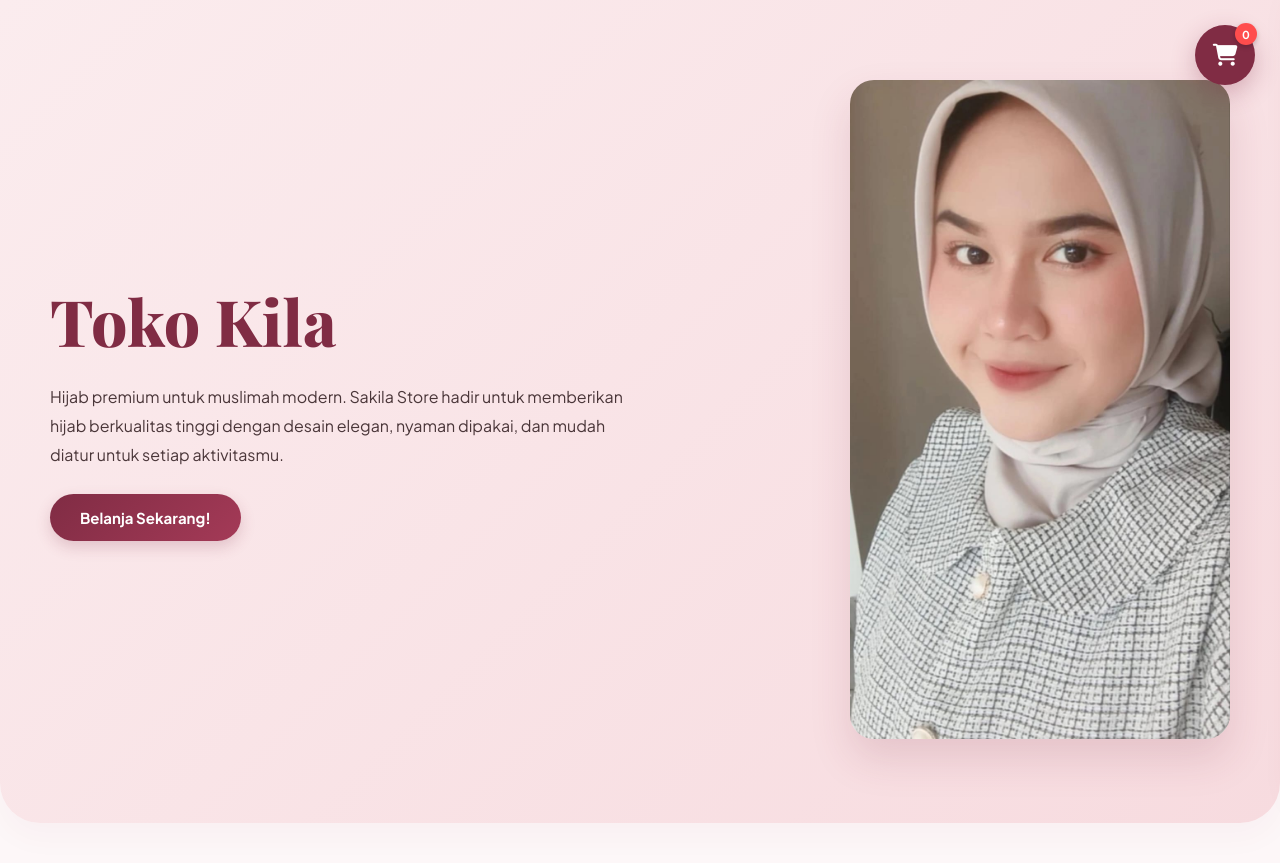
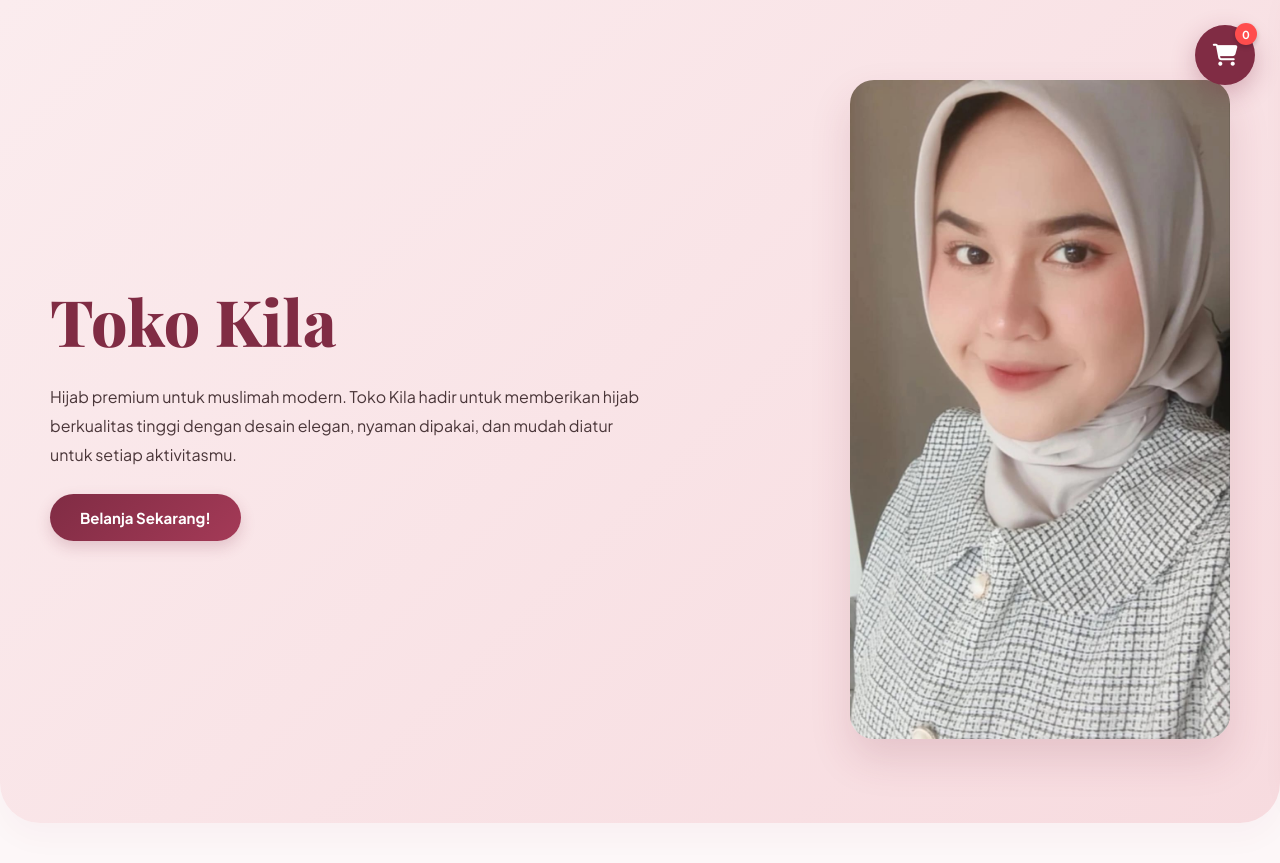
Before and after one commit to afiii-00/ecommerce-tokohijab, a PHP site: page /index.php in a window 1280 px wide. Shown: the top 863 px of the page. Run offline with PHP 8.4, Linux system fonts and the light colour scheme; data comes from the database, SQL or seed files in the repository; some web fonts are replaced.

```diff
--- a/index.php
+++ b/index.php
@@ -37,7 +37,7 @@ $cart_toggle_url = $is_open ? 'index.php' : 'index.php?open_cart=1';
 <head>
   <meta charset="UTF-8">
   <meta name="viewport" content="width=device-width, initial-scale=1.0">
-  <title>Sakila Store</title>
+  <title>Toko Kila</title>
   <link rel="preconnect" href="https://fonts.googleapis.com">
   <link rel="preconnect" href="https://fonts.gstatic.com" crossorigin>
   <link href="https://fonts.googleapis.com/css2?family=Playfair+Display:ital,wght@0,400..900;1,400..900&family=Plus+Jakarta+Sans:ital,wght@0,200..800;1,200..800&display=swap" rel="stylesheet">
@@ -63,7 +63,7 @@ $cart_toggle_url = $is_open ? 'index.php' : 'index.php?open_cart=1';
       <h1>Toko Kila</h1>
       <p>
         Hijab premium untuk muslimah modern.
-        Sakila Store hadir untuk memberikan hijab berkualitas tinggi dengan desain elegan, nyaman dipakai, dan mudah diatur untuk setiap aktivitasmu.
+        Toko Kila hadir untuk memberikan hijab berkualitas tinggi dengan desain elegan, nyaman dipakai, dan mudah diatur untuk setiap aktivitasmu.
       </p>
       <a href="#product-section"><button>Belanja Sekarang!</button></a>
     </div>
@@ -76,7 +76,7 @@ $cart_toggle_url = $is_open ? 'index.php' : 'index.php?open_cart=1';
   <section class="about-section">
     <h2>Tentang kami</h2>
     <p>
-      Sakila Store adalah brand hijab lokal yang berdedikasi menghadirkan produk hijab premium dengan kualitas terbaik.
+      Toko Kila adalah brand hijab lokal yang berdedikasi menghadirkan produk hijab premium dengan kualitas terbaik.
       Kami berkomitmen untuk memenuhi kebutuhan muslimah modern yang menginginkan hijab lembut, nyaman, mudah dibentuk, serta tetap stylish dalam berbagai kesempatan.<br><br>
       Dipilih dengan teliti dari bahan terbaik dan diproses dengan standar tinggi untuk memastikan kepuasan setiap pelanggan.
     </p>
@@ -215,7 +215,7 @@ $cart_active = (isset($_GET['open_cart']) || isset($_GET['action'])) ? 'active'
   <section class="fade-in">
     <div class="container">
       <h2 class="section-title">Rating</h2>
-      <p class="section-subtitle">Prinsip yang menjadi fondasi Sakila Store dalam melayani setiap muslimah.</p>
+      <p class="section-subtitle">Prinsip yang menjadi fondasi Toko Kila dalam melayani setiap muslimah.</p>
       <div class="values-grid">
         <div class="value-card">
           <div class="value-icon">
@@ -272,7 +272,7 @@ $cart_active = (isset($_GET['open_cart']) || isset($_GET['action'])) ? 'active'
   <section class="fade-in" style="background: #faf9fb;">
     <div class="container">
       <h2 class="section-title">Mengapa Memilih Toko kila?</h2>
-      <p class="section-subtitle">Alasan muslimah mempercayakan kebutuhan hijabnya kepada Sakila Store.</p>
+      <p class="section-subtitle">Alasan muslimah mempercayakan kebutuhan hijabnya kepada Toko Kila.</p>
       <div class="why-choose-grid">
         <div class="why-card">
           <div class="why-icon">
@@ -342,7 +342,7 @@ $cart_active = (isset($_GET['open_cart']) || isset($_GET['action'])) ? 'active'
   </section>
 </section>
   <footer>
-    <p>© 2026 Sakila Store</p>
+    <p>© 2026 Toko Kila</p>
   </footer>
   <script>
     document.addEventListener('DOMContentLoaded', function() {
--- a/proses_checkout.php
+++ b/proses_checkout.php
@@ -16,7 +16,7 @@ $payment = mysqli_real_escape_string($conn, $_POST['payment']);
 // Membangun daftar item, total harga, dan pesan WhatsApp dari sisi server
 $items_arr = [];
 $total = 0;
-$message = "Halo Sakila Store, saya ingin memesan:\n\n";
+$message = "Halo Toko Kila, saya ingin memesan:\n\n";
 $no = 1;
 
 foreach ($_SESSION['cart'] as $id => $qty) {
@@ -53,7 +53,7 @@ $message .= "\n*Total: Rp " . number_format($total, 0, ',', '.') . "*";
 $message .= "\n\nMetode Pembayaran: $payment";
 
 if ($payment === 'Transfer BCA') {
-    $message .= "\nBank BCA\nNo Rekening: 6821700148\nAtas Nama: Sakila Store";
+    $message .= "\nBank BCA\nNo Rekening: 6821700148\nAtas Nama: Toko Kila";
 }
 
 $message .= "\n\nNama: $nama";
```
Also changed, not shown: README.md, admin/upload/qr.jpeg.
